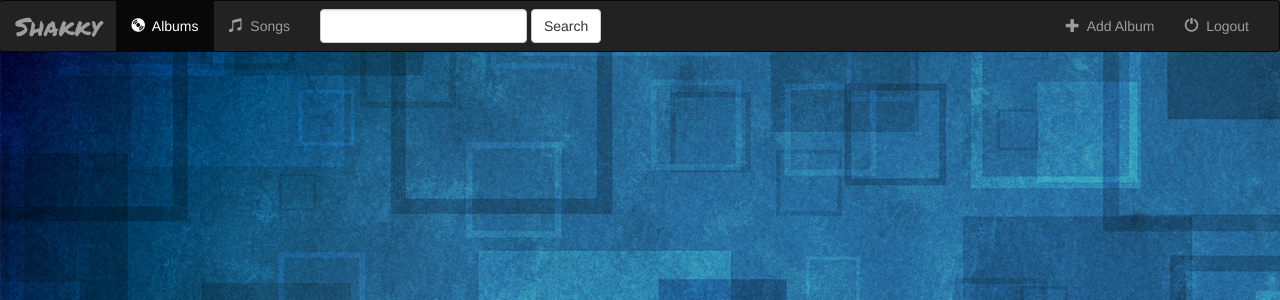
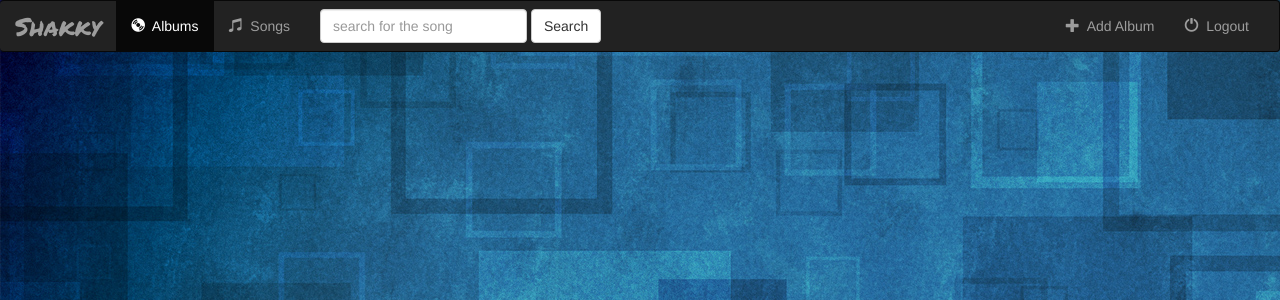
Before and after one commit to vikasm0418/Shakky, a Django app: template music/templates/base.html in a window 1280 px wide. Shown: the top 300 px of the page. Run offline with Django 3.2, Linux system fonts and the light colour scheme; the template is opened without the code that fills it, so the values that code supplies are empty; some libraries are stand-ins or nearby versions; some web fonts are replaced.

Commit message:
Update base.html

```diff
--- a/music/templates/base.html
+++ b/music/templates/base.html
@@ -40,7 +40,7 @@
 				</ul>
 				<form class="navbar-form navbar-left" role="search" method="get" action="#">
 					<div class="form-group">
-						<input type="text" class="form-control" name="query" value="">
+						<input type="text" class="form-control" name="query" value="" placeholder="search for the song">
 					</div>
 					<button type="submit" class="btn btn-default">Search</button>
 				</form>
```
